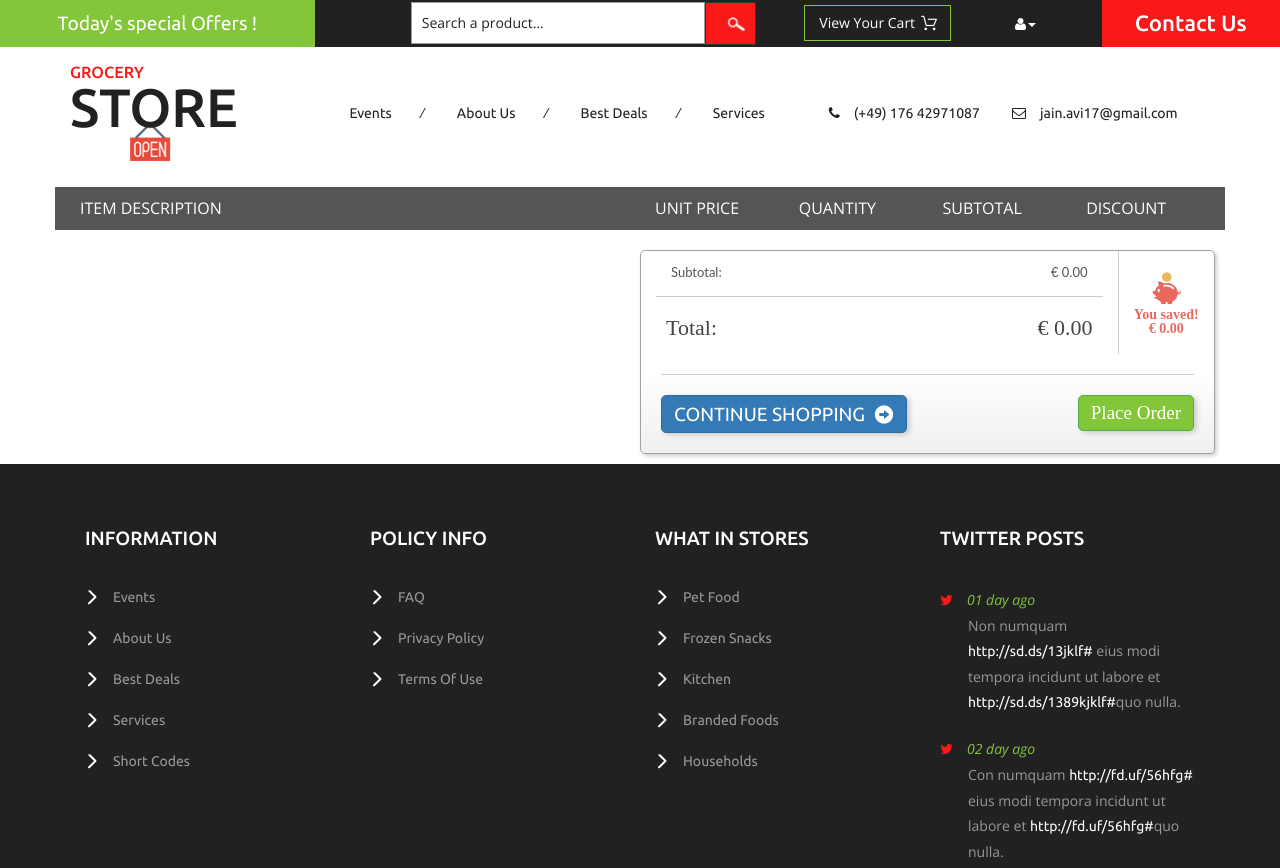
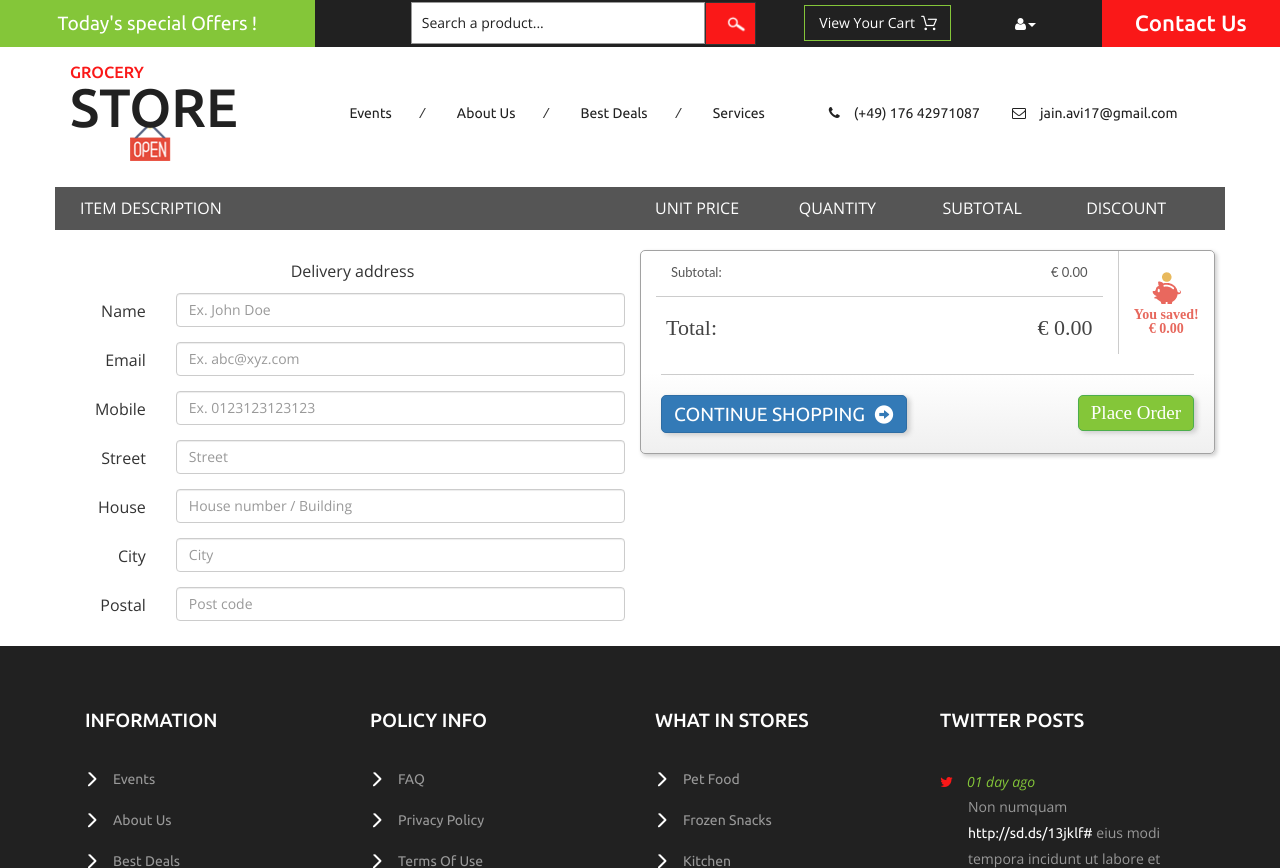
Before and after one commit to jainavi-zz/groceryapp, a Django app: page /checkout in a window 1280 px wide. Shown: the top 868 px of the page. Run offline with Django 3.2, Linux system fonts and the light colour scheme; some libraries are stand-ins or nearby versions.

Commit message:
checkout page modified

```diff
--- a/assets/css/checkout.css
+++ b/assets/css/checkout.css
@@ -89,3 +89,7 @@
     left: 5px;
     padding-right: 5px;
 }
+
+.form-delivery label {
+    font-weight: 500;
+}
--- a/assets/css/grocery.css
+++ b/assets/css/grocery.css
@@ -57,6 +57,10 @@
 	text-align: right;
 }
 
+.txC {
+	text-align: center;
+}
+
 hr {
 	border-top: 1px solid #ccc;
 }
--- a/assets/js/checkout.js
+++ b/assets/js/checkout.js
@@ -1,6 +1,39 @@
 $(document).ready(renderCart);
 
 $('.row-cart').on('click', '.btn-number', addSubtractItemQuantity);
+
+$('.btn-place-order').click(placeOrder);
+
+function placeOrder() {
+	var payload = {
+		order_summary: {
+			customer_email: "jain.avi17@gmail.com",
+			delivery_address: "26 A, R.G. KAR ROAD",
+			phone: "123123123123",
+			net_bill: 5.00,
+			net_discount: 0.00,
+			payment_option: "1"
+		},
+		order_description: [
+			{
+				item_id: 1,
+				price: 2.50,
+				discount: 0.00,
+				qty: 2
+			}
+		]
+	};
+	$.ajax({
+		type: 'POST',
+		url: '/order',
+		data: JSON.stringify(payload),
+		contentType: 'application/json',
+		dataType: 'json',
+		success: function(response) {
+			console.log(response)
+		}
+	});
+}
 
 function renderCart() {
 	var cart = JSON.parse(localStorage.getItem('cart'));
--- a/templates/checkout.html
+++ b/templates/checkout.html
@@ -84,6 +84,51 @@
 		<div class="container">
 			<div class="row mmT pmA">
 				<div class="col-md-6">
+					<p class="pmA txC">Delivery address</p>
+					<form class="form-horizontal form-delivery">
+						<div class="form-group">
+							<label class="col-sm-2 control-label" for="customer_name">Name</label>
+							<div class="col-sm-10">
+								<input type="text" class="form-control" id="customer_name" placeholder="Ex. John Doe" required>
+							</div>
+						</div>
+						<div class="form-group">
+							<label class="col-sm-2 control-label" for="customer_email">Email</label>
+							<div class="col-sm-10">
+								<input type="email" class="form-control" id="customer_email" aria-describedby="emailHelp" placeholder="Ex. abc@xyz.com" required>
+							</div>
+						</div>
+						<div class="form-group">
+							<label class="col-sm-2 control-label" for="customer_phone">Mobile</label>
+							<div class="col-sm-10">
+								<input type="tel" class="form-control" id="customer_phone" placeholder="Ex. 0123123123123" required>
+							</div>
+						</div>
+						<div class="form-group">
+							<label class="col-sm-2 control-label" for="street">Street</label>
+							<div class="col-sm-10">
+								<input type="text" class="form-control" id="street" placeholder="Street">
+							</div>
+						</div>
+						<div class="form-group">
+							<label class="col-sm-2 control-label" for="street">House</label>
+							<div class="col-sm-10">
+								<input type="text" class="form-control" id="house" placeholder="House number / Building">
+							</div>
+						</div>
+						<div class="form-group">
+							<label class="col-sm-2 control-label" for="city">City</label>
+							<div class="col-sm-10">
+								<input type="text" class="form-control" id="city" placeholder="City">
+							</div>
+						</div>
+						<div class="form-group">
+							<label class="col-sm-2 control-label" for="postal_code">Postal</label>
+							<div class="col-sm-10">
+								<input type="text" class="form-control" id="postal_code" placeholder="Post code">
+							</div>
+						</div>
+					</form>
 				</div>
 				<div class="col-md-6 block-order-bill">
 					<div class="row">
@@ -117,7 +162,7 @@
 							Continue Shopping
 							<span class="glyphicon glyphicon-circle-arrow-right" aria-hidden="true"></span>
 						</a>
-						<button class="btn btn-success pull-right grocery-green">Place Order</button>
+						<button id="btn-place-order" class="btn btn-success pull-right grocery-green">Place Order</button>
 					</div>
 				</div>
 			</div>
```
Also changed, not shown: templates/index.html (+1 -28 lines).
